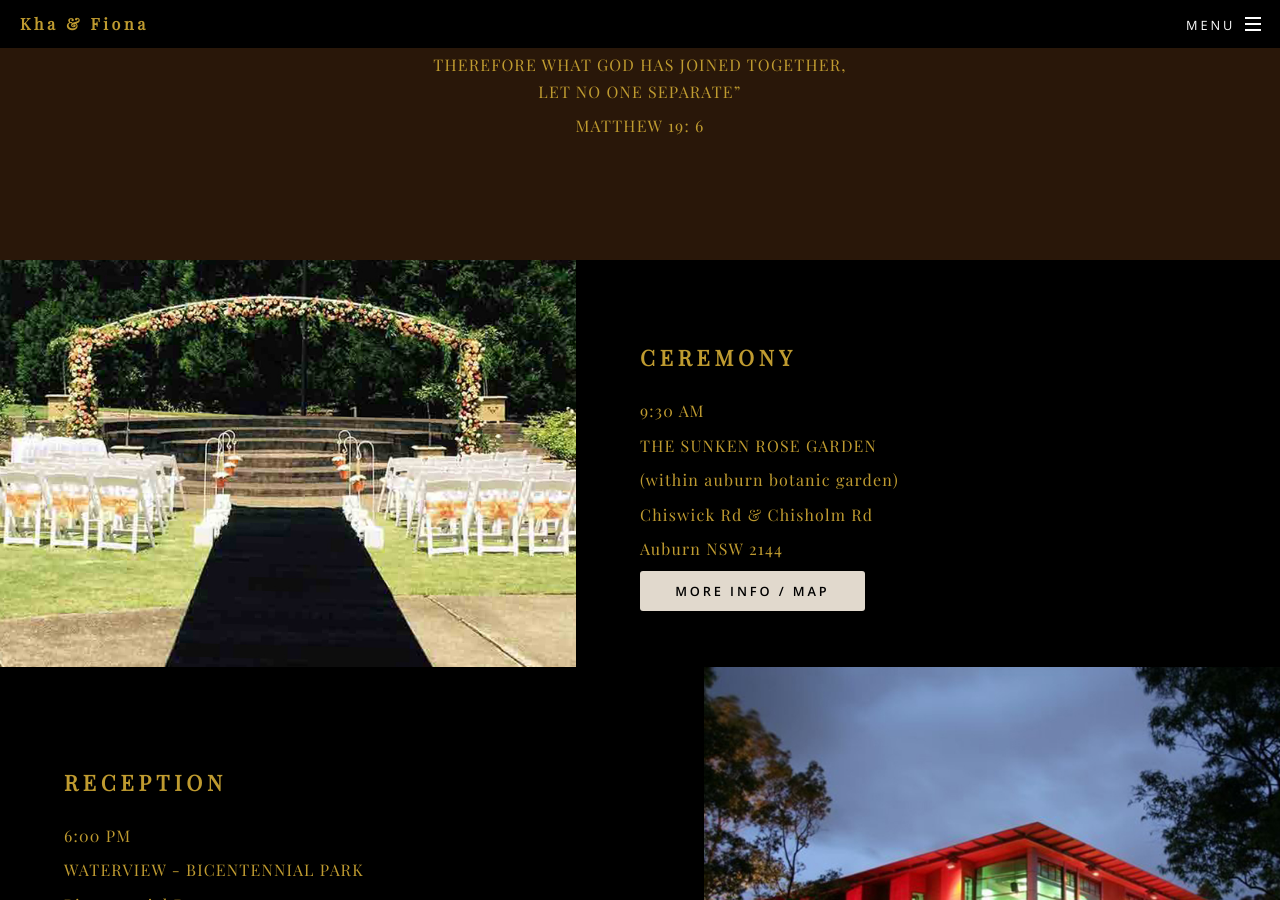
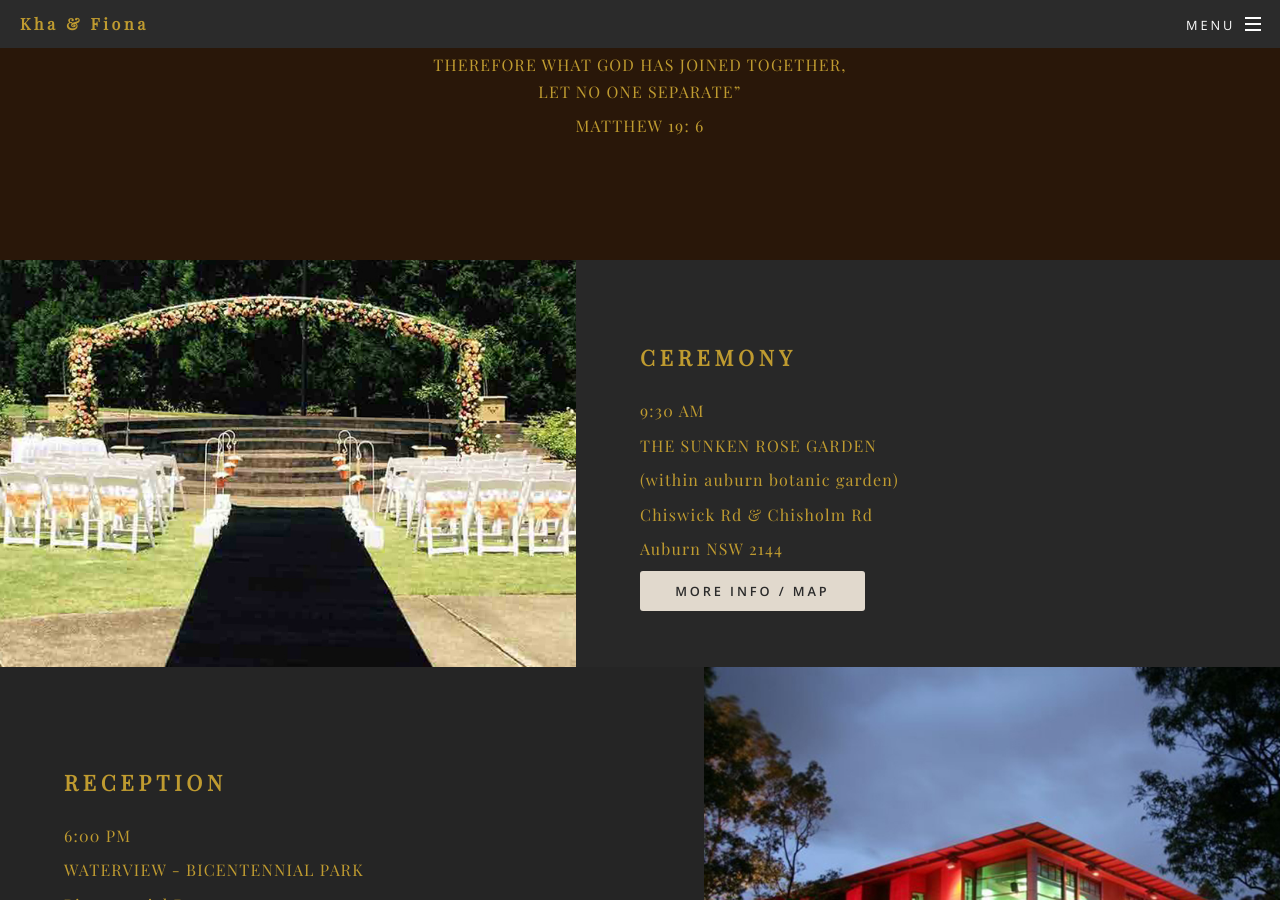
Before and after one commit to fionakha/fionakha.github.io, a Jekyll site: the page built from index.html, in a window 1280 px wide and 900 px high, scrolled down 970 px. Built offline with Jekyll 4.4.1, drawn with Linux system fonts in a browser that asks for light colours.

Commit message:
off black

```diff
--- a/css/main.scss
+++ b/css/main.scss
@@ -882,7 +882,7 @@ $baseurl: '{{ site.baseurl }}/images';
 			background-color: #e1d9cd;
 			box-shadow: none !important;
 			/*color: _palette(accent6, fg-bold) !important;*/
-			color: #000000 !important;
+			color: #2b2b2b !important;
 			&:hover {
 				background-color: lighten(_palette(accent6, bg), 5) !important;
 			}
@@ -984,7 +984,7 @@ $baseurl: '{{ site.baseurl }}/images';
 	.spotlight {
 		@include vendor('align-items', 'center');
 		@include vendor('display', 'flex');
-		background-color: #000000;
+		background-color: #2b2b2b;
 
 		.image {
 			@include vendor('order', '1');
@@ -1273,7 +1273,7 @@ $baseurl: '{{ site.baseurl }}/images';
 
 		&.style2 {
 			/*background-color: _palette(bg);*/
-			background-color: #000000;
+			background-color: #2b2b2b;
 		}
 
 		&.style3 {
@@ -1324,7 +1324,7 @@ $baseurl: '{{ site.baseurl }}/images';
 		-webkit-overflow-scrolling: touch;
 		/*background: _palette(accent1, bg);
 		color: _palette(accent1, fg-bold);*/
-		background: #000000;
+		background: #2b2b2b;
 		color: #bf9b30;
 		height: 100%;
 		max-width: 80%;
@@ -1407,7 +1407,7 @@ $baseurl: '{{ site.baseurl }}/images';
 	#header {
 		@include vendor('transition', 'background-color #{_duration(transitions)} ease');
 		/* background: _palette(bg); */
-		background: #000000;
+		background: #2b2b2b;
 		height: 3em;
 		left: 0;
 		line-height: 3em;
@@ -1767,7 +1767,7 @@ $baseurl: '{{ site.baseurl }}/images';
 	#footer {
 		/*@include padding(6em, 0);
 		background-color: darken(_palette(bg), 8);*/
-		background-color: #000000;
+		background-color: #2b2b2b;
 		text-align: center;
 		padding: 0.5em 0 0.5em 0;
 
```
